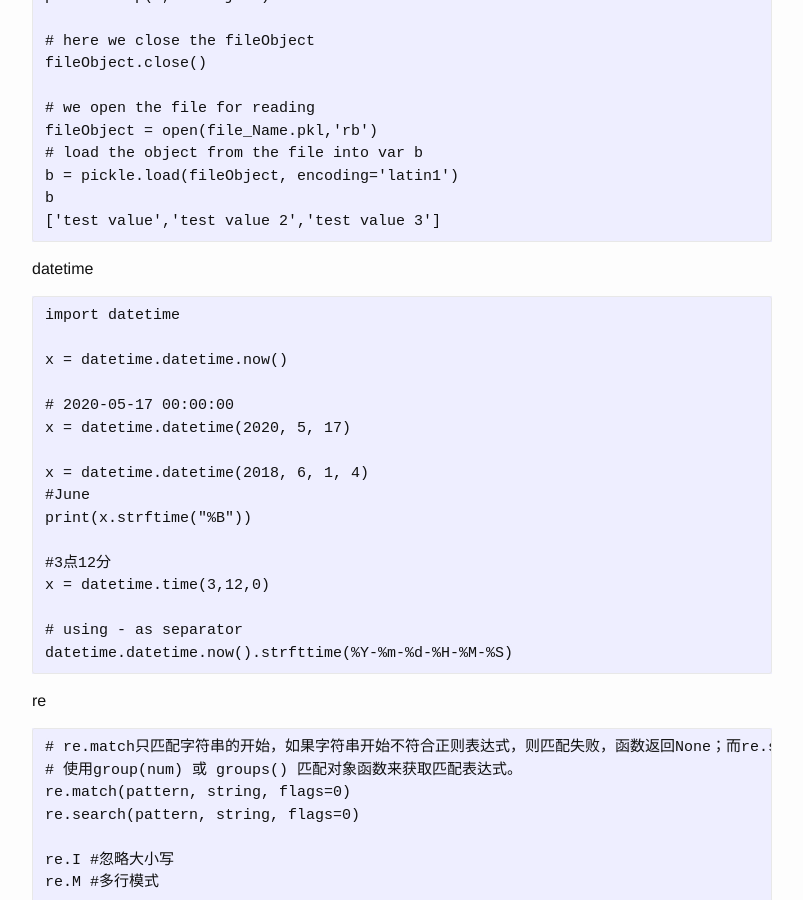
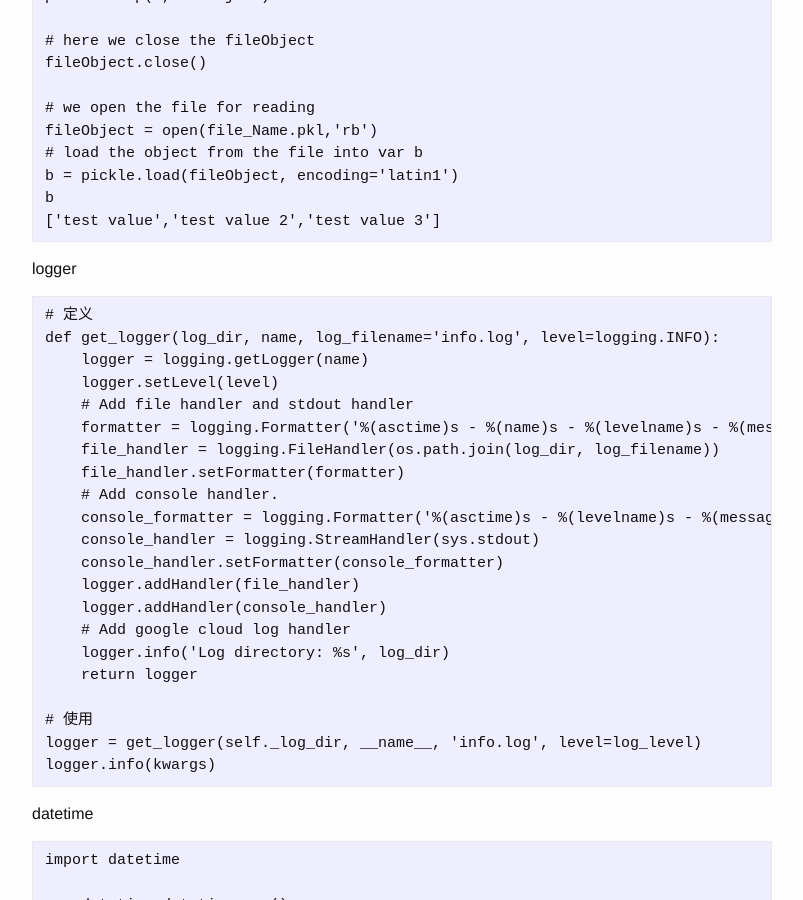
Before and after one commit to josephstalin117/josephstalin117.github.io, a Jekyll site: the page built from _posts/2017-08-10-python.markdown, in a window 1280 px wide and 900 px high, scrolled down 13515 px. Shown: the whole window, without its empty margins (238-1041 px from the left). Built offline with Jekyll 4.4.1, drawn with Linux system fonts in a browser that asks for light colours.

Commit message:
add logger & fix bug of np.eye

````diff
--- a/_posts/2017-08-10-python.markdown
+++ b/_posts/2017-08-10-python.markdown
@@ -639,6 +639,31 @@ b
 ['test value','test value 2','test value 3']
 ```
 
+logger
+```
+# 定义
+def get_logger(log_dir, name, log_filename='info.log', level=logging.INFO):
+    logger = logging.getLogger(name)
+    logger.setLevel(level)
+    # Add file handler and stdout handler
+    formatter = logging.Formatter('%(asctime)s - %(name)s - %(levelname)s - %(message)s')
+    file_handler = logging.FileHandler(os.path.join(log_dir, log_filename))
+    file_handler.setFormatter(formatter)
+    # Add console handler.
+    console_formatter = logging.Formatter('%(asctime)s - %(levelname)s - %(message)s')
+    console_handler = logging.StreamHandler(sys.stdout)
+    console_handler.setFormatter(console_formatter)
+    logger.addHandler(file_handler)
+    logger.addHandler(console_handler)
+    # Add google cloud log handler
+    logger.info('Log directory: %s', log_dir)
+    return logger
+
+# 使用
+logger = get_logger(self._log_dir, __name__, 'info.log', level=log_level)
+logger.info(kwargs)
+```
+
 datetime
 ```
 import datetime
--- a/_posts/2018-3-3-numpy.markdown
+++ b/_posts/2018-3-3-numpy.markdown
@@ -64,7 +64,7 @@ c = np.full((2,2), 7)  # Create a constant array
 print(c)               # Prints "[[ 7.  7.]
                        #          [ 7.  7.]]"
 
-# 对角矩阵
+# 单位矩阵
 d = np.eye(2)         # Create a 2x2 identity matrix
 print(d)              # Prints "[[ 1.  0.]
                       #          [ 0.  1.]]"
````
